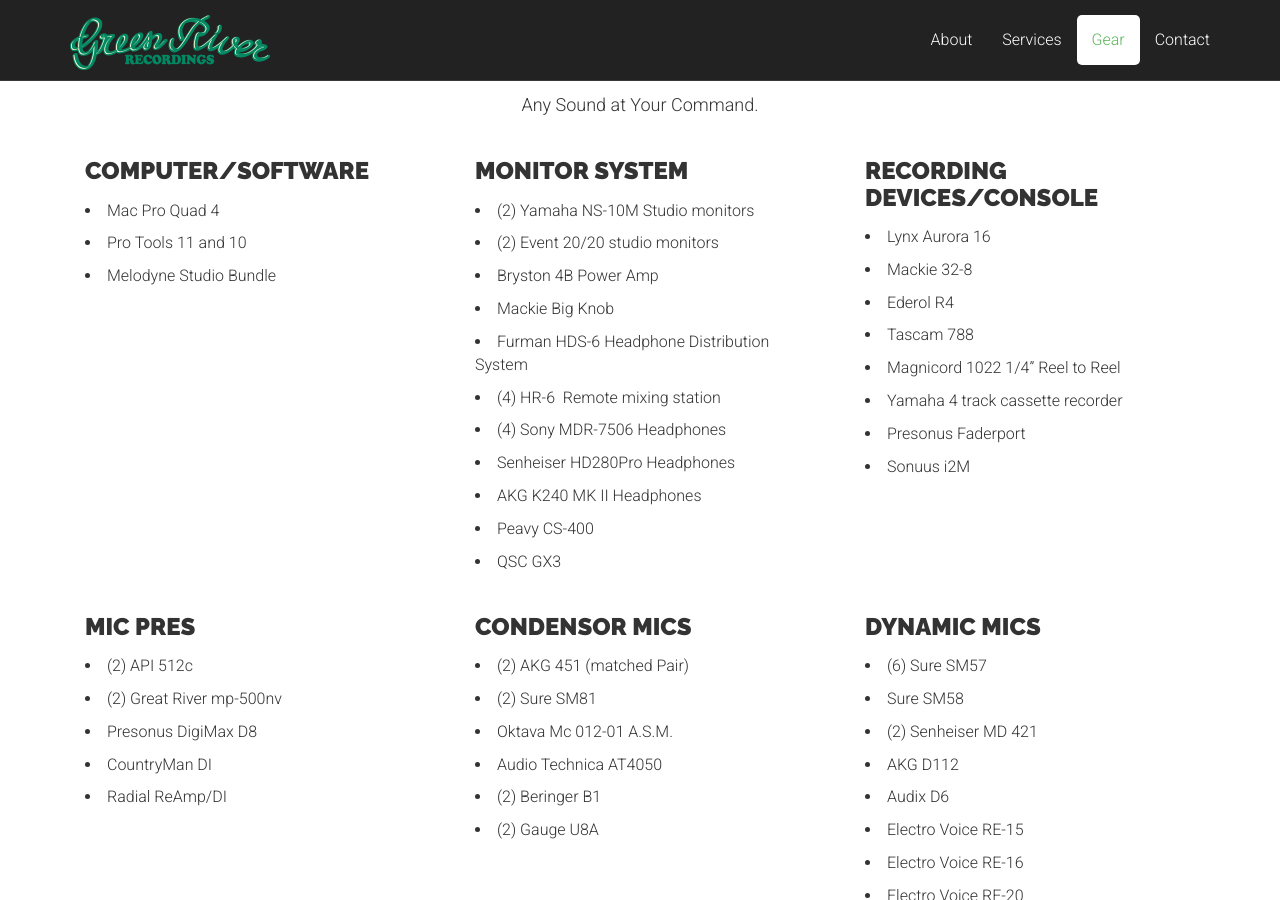
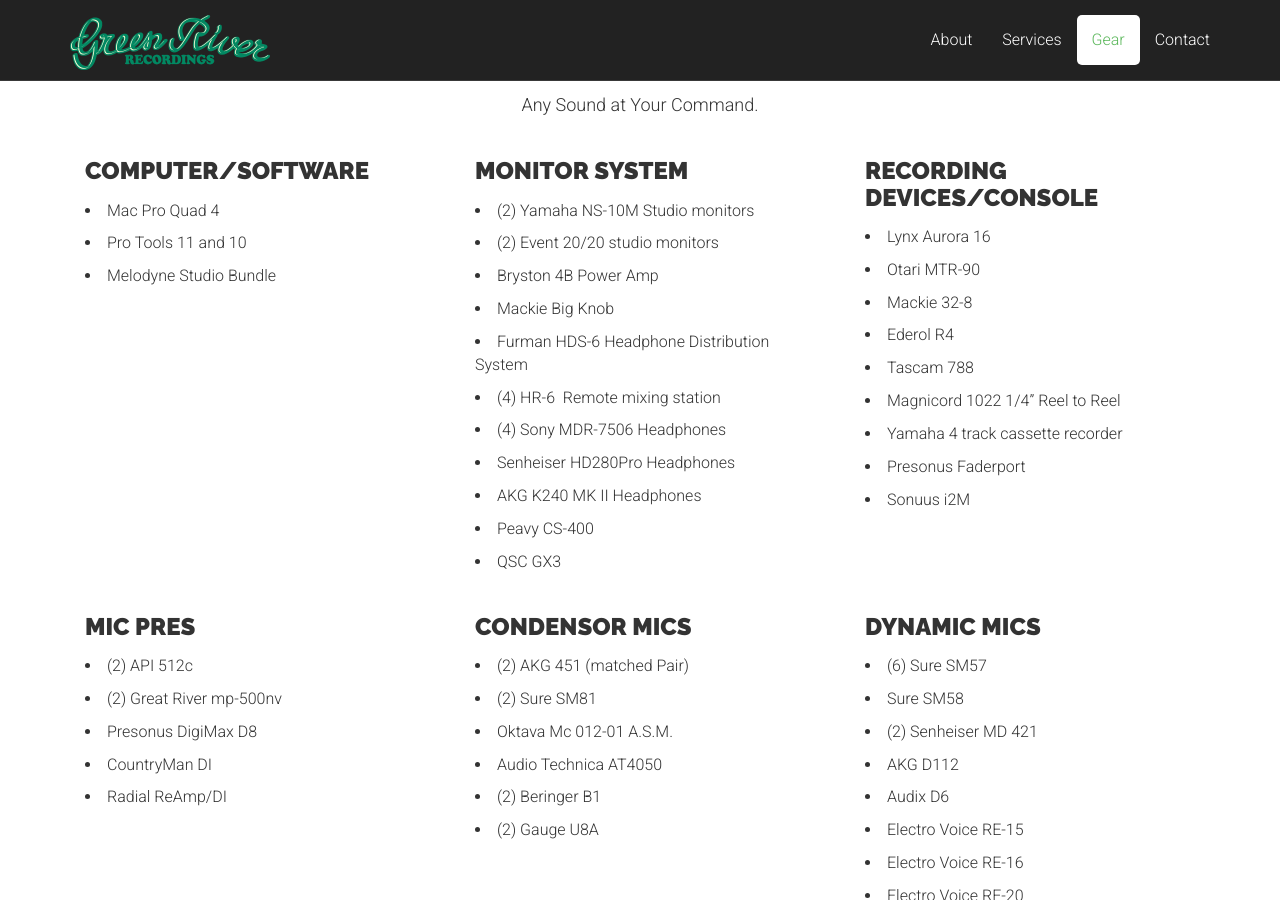
Before and after one commit to scottweisman/greenriverrecordings, a Jekyll site: the page built from index.html, in a window 1280 px wide and 900 px high, scrolled down 3511 px. Built offline with Jekyll 4.4.1, drawn with Linux system fonts in a browser that asks for light colours; nearby versions of some CDN libraries.

Commit message:
add Otari to gear

```diff
--- a/_includes/gear.html
+++ b/_includes/gear.html
@@ -40,6 +40,7 @@
                 <h3 class="media-heading">Recording Devices/Console</h3>
                 <ul>
                     <li>Lynx Aurora 16</li>
+                    <li>Otari MTR-90</li>
                     <li>Mackie 32-8</li>
                     <li>Ederol R4</li>
                     <li>Tascam 788</li>
```
